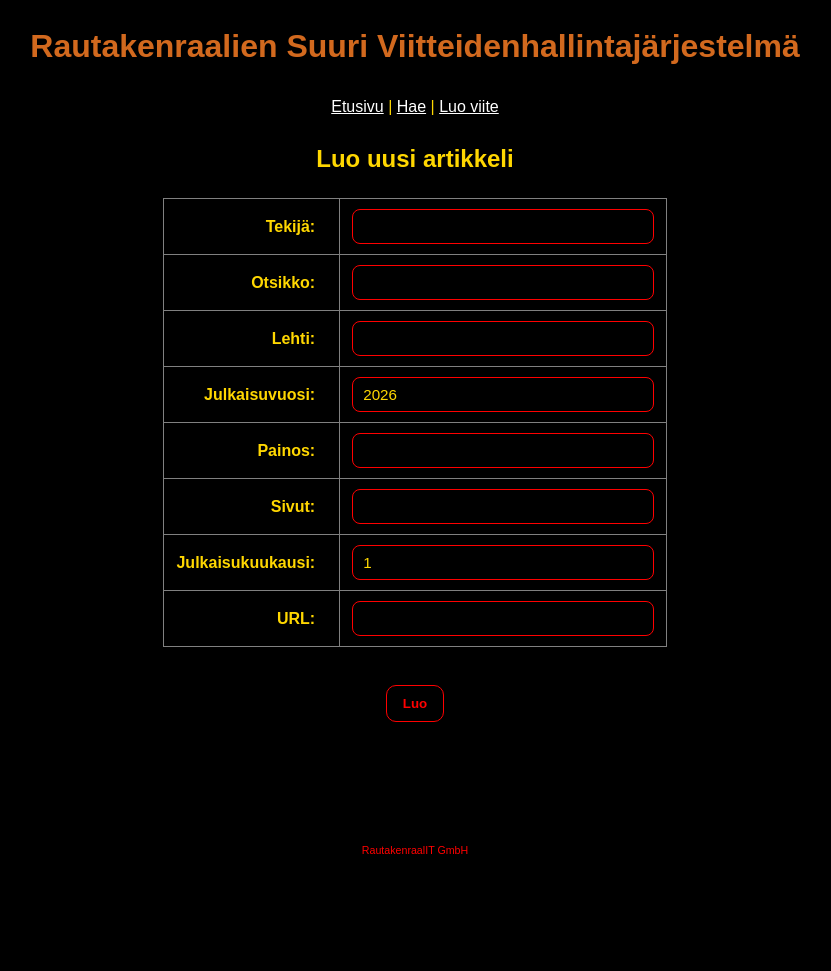
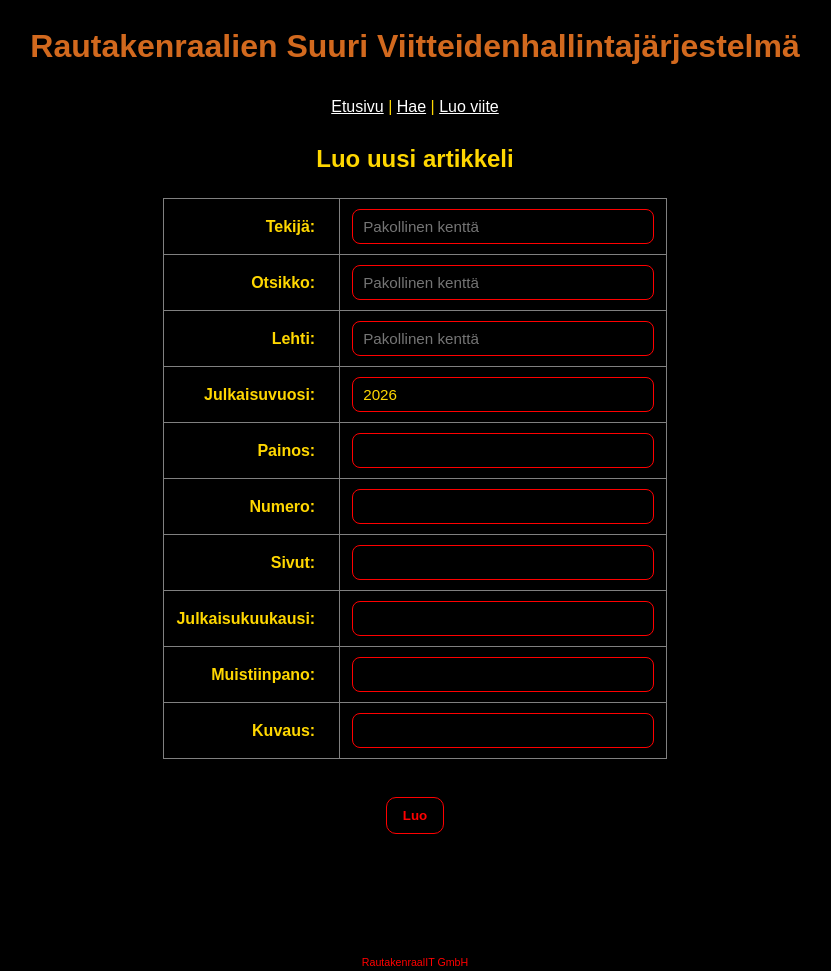
Before and after one commit to hugoakerlund/ohtu-miniprojekti, a Flask app: template src/templates/new_article.html in a window 1280 px wide. Shown: the whole page, without its empty margins (225-1056 px from the left). Before the commit the page ends 854 px from the top, so only its background shows below. Run offline with Flask 3, Linux system fonts and the light colour scheme; the template is opened without the code that fills it, so the values that code supplies are empty; some web fonts are replaced.

Commit message:
Use BibTeX article full template fields

```diff
--- a/src/app.py
+++ b/src/app.py
@@ -17,7 +17,7 @@ def new_citation():
 
 @app.route("/choose_citation_type", methods=["POST"])
 def choose_citation_type():
-    citation_type = request.form["type"]
+    citation_type = request.form["entry_type"]
     return render_template(f"new_{citation_type}.html")
 
 @app.route("/create_citation", methods=["POST"])
@@ -30,12 +30,11 @@ def citation_creation():
         return redirect("/")
     except UserInputError as error:
         flash(str(error), "error")
-        return redirect("/new_citation")
+        return render_template(f"/new_{form['entry_type']}.html")
 
 @app.route("/delete_citations", methods=["POST"])
 def citation_deletion():
     citations = list(request.form)
-    print(citations)
     if len(citations) > 0:
         for citation in citations:
             delete_citation(citation)
--- a/src/repositories/citation_repository.py
+++ b/src/repositories/citation_repository.py
@@ -1,11 +1,17 @@
 from sqlalchemy import text
 from config import db
 
+ALL_FIELDS = """entry_type, author, title, journal, year,
+                volume, number, pages, month, note, annote,
+                howpublished"""
+
+ALL_VALUES =  """:entry_type, :author, :title, :journal, :year,
+                 :volume, :number, :pages, :month, :note, :annote,
+                 :howpublished"""
+
 def get_citations():
-    result = db.session.execute(
-        text("SELECT id, type, title, author, howpublished, year, month, "
-             "address, publisher, edition, pages FROM citations")
-    )
+    sql = f"""SELECT id, {ALL_FIELDS} FROM citations"""
+    result = db.session.execute(text(sql))
     return [dict(row) for row in result.mappings().all()]
 
 def get_entry_types():
@@ -15,11 +21,8 @@ def get_entry_types():
     return [entry[0] for entry in entry_types]
 
 def create_citation(form):
-    sql = """INSERT INTO citations (type, title, author, howpublished,
-             year, month, address, publisher, edition, pages)
-             VALUES (:type, :title, :author, :howpublished,
-             :year, :month, :address, :publisher, :edition, :pages)"""
-
+    sql = f"""INSERT INTO citations ({ALL_FIELDS})
+             VALUES ({ALL_VALUES})"""
     db.session.execute(text(sql), form)
     db.session.commit()
 
@@ -30,13 +33,11 @@ def delete_citation(citation_id):
 
 
 def find_citation(query):
-    sql = text("""SELECT type, title, author, howpublished,
-                         year, month, address, publisher,
-                         edition, pages
-             FROM citations
-             WHERE title LIKE :query
-                OR author LIKE :query
-                OR publisher LIKE :query
-             ORDER BY id""")
-    result = db.session.execute(sql, {"query": f"%{query}%"})
+    sql = f"""SELECT id, {ALL_FIELDS}
+              FROM citations
+              WHERE title LIKE :query
+                 OR author LIKE :query
+                 OR journal LIKE :query
+              ORDER BY id"""
+    result = db.session.execute(text(sql), {"query": f"%{query}%"})
     return [dict(row) for row in result.mappings().all()]
--- a/src/templates/new_article.html
+++ b/src/templates/new_article.html
@@ -14,61 +14,75 @@ Luo uusi artikkeli
     <tr>
       <td class="label"><label for="author">Tekijä:</label></td>
       <td class="control">
-        <input class="input" id="author" type="text" name="author">
+        <input class="input" id="author" type="text" name="author" placeholder="Pakollinen kenttä" required />
       </td>
     </tr>
 
     <tr>
       <td class="label"><label for="title">Otsikko:</label></td>
       <td class="control">
-        <input class="input" id="title" type="text" name="title">
+        <input class="input" id="title" type="text" name="title" placeholder="Pakollinen kenttä" required />
       </td>
     </tr>
 
     <tr>
-      <td class="label"><label for="">Lehti:</label></td>
+      <td class="label"><label for="journal">Lehti:</label></td>
       <td class="control">
-        <input class="input" id="publisher" type="text" name="publisher">
+        <input class="input" id="journal" type="text" name="journal" placeholder="Pakollinen kenttä" required />
       </td>
     </tr>
 
     <tr>
       <td class="label"> <label for="year">Julkaisuvuosi:</label></td>
       <td class="control">
-        <input class="input" id="year" type="number" min="0" max="2099" step="1" value="2026" name="year" />
+        <input class="input" id="year" type="number" min="0" max="2099" step="1" value="2026" name="year"  placeholder="Pakollinen kenttä" required />
       </td>
     </tr>
 
     <tr>
-      <td class="label"><label for="">Painos:</label></td>
+      <td class="label"><label for="volume">Painos:</label></td>
       <td class="control">
-        <input class="input" id="edition" type="text" name="edition">
+        <input class="input" id="volume" type="text" name="volume" />
       </td>
     </tr>
 
     <tr>
-      <td class="label"><label for="">Sivut:</label></td>
+      <td class="label"><label for="number">Numero:</label></td>
       <td class="control">
-        <input class="input" id="pages" type="text" name="pages">
+        <input class="input" id="number" type="text" name="number" />
+      </td>
+    </tr>
+
+    <tr>
+      <td class="label"><label for="pages">Sivut:</label></td>
+      <td class="control">
+        <input class="input" id="pages" type="text" name="pages" />
       </td>
     </tr>
 
     <tr>
       <td class="label"><label for="month">Julkaisukuukausi:</label></td>
       <td class="control">
-        <input class="input" id="month" type="number" min="1" max="12" step="1" value="1" name="month" />
+          <input class="input" id="month" type="number" min="1" max="12" step="1" name="month" />
       </td>
     </tr>
 
     <tr>
-      <td class="label"><label for="howpublished">URL:</label></td>
+      <td class="label"><label for="note">Muistiinpano:</label></td>
       <td class="control">
-        <input class="input" id="howpublished" type="text" name="howpublished">
+        <input class="input" id="note" type="text" name="note" />
+      </td>
+    </tr>
+
+    <tr>
+      <td class="label"><label for="annote">Kuvaus:</label></td>
+      <td class="control">
+        <input class="input" id="annote" type="text" name="annote" />
       </td>
     </tr>
 
   </table>
-  <input type="hidden" name="type" value="article" />
+  <input type="hidden" name="entry_type" value="article" />
   <button id="submit" type="submit">Luo</button>
 
 </form>
```
Also changed, not shown: src/schema.sql (+18 -15 lines), src/templates/index.html (+4 -8 lines), src/templates/new_citation.html (+5 -5 lines), src/tests/validate_citation_test.py (+11 -10 lines), src/util.py (+4 -4 lines), 1 other file.
